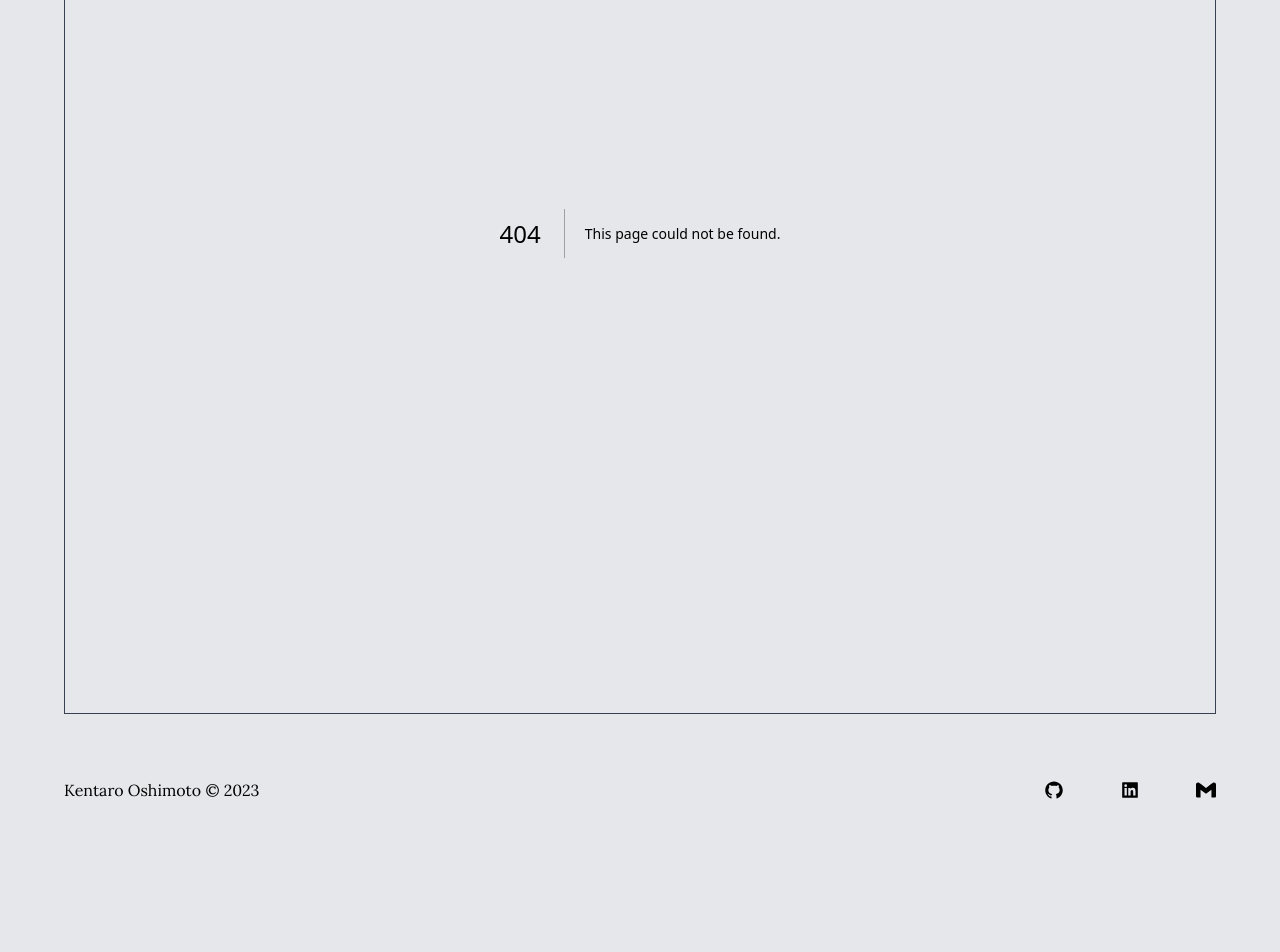
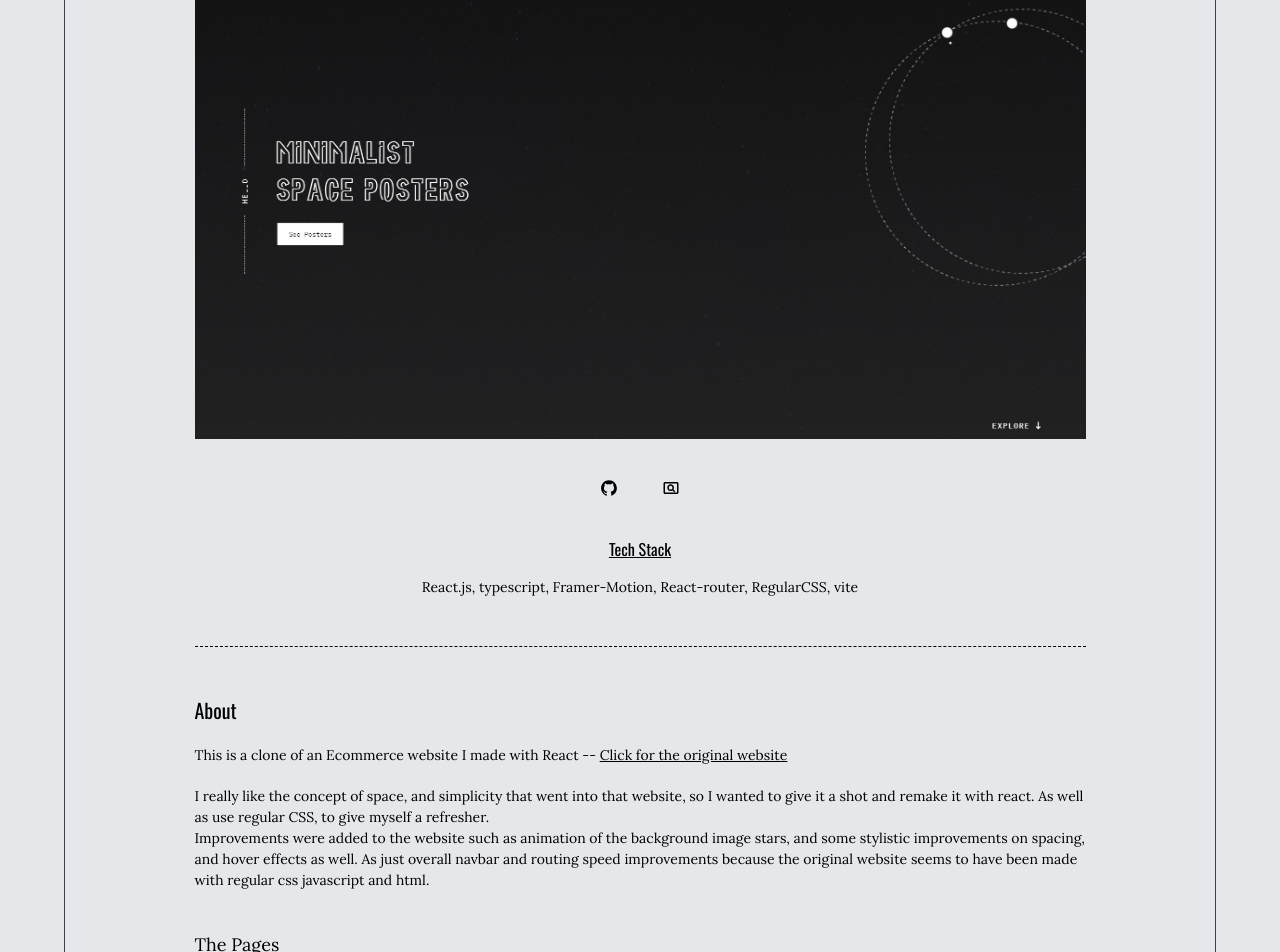
Before and after one commit to bap-ssbm/portfolio, a Next.js app: page /portfolio/minimalistic-space-poster in a window 1280 px wide. Before the commit this address had no page. Shown: the part 348-1300 px from the top of the page. Before the commit the page ends 1214 px from the top, so only its background shows below. Built offline with nearby package versions, Linux system fonts and the light colour scheme.

Commit message:
Add files via upload

```diff
--- a/app/MainComponents/Projects/ProjectsWrapper.tsx
+++ b/app/MainComponents/Projects/ProjectsWrapper.tsx
@@ -12,13 +12,10 @@ const ProjectsWrapper: FC<ProjectsWrapperProps> = ({ }) => {
     return (
         <div id='portfolio-section-wrapper' className='pb-10 flex flex-col items-center gap-10'>
             <div className='grid place-content-center grid-rows-2 grid-cols-2 items-center justify-center lg:flex-row py-10 gap-10'>
-
-                <PortfolioImgWrapper href='/portfolio/space-tourism' src='/images/portfolio/FrontEndMentor/spacetourism.jpg'/>
-
-
-                <PortfolioImgWrapper href='/portfolio/oshimoto-net' src='/images/portfolio/personal/oshimoto.net.jpg'/>
+                <PortfolioImgWrapper href='/portfolio/minimalistic-space-poster' src='/images/portfolio/personal/spa/space-posters-preview.jpg' />
+                <PortfolioImgWrapper href='/portfolio/oshimoto-net' src='/images/portfolio/personal/oshimoto.net.jpg' />
                 <PortfolioImgWrapper href='/portfolio/portfolio' src='/images/portfolio/personal/personal/final_portfolio.jpg' />
-             <PortfolioImgWrapper href='/portfolio/seta-tei' src='/images/portfolio/personal/seta-tei.jpg'/>
+                <PortfolioImgWrapper href='/portfolio/seta-tei' src='/images/portfolio/personal/seta-tei.jpg' />
 
             </div>
 
--- a/app/portfolio/components/PersonalProjects/PersonalProjects.tsx
+++ b/app/portfolio/components/PersonalProjects/PersonalProjects.tsx
@@ -9,12 +9,12 @@ interface projectsProps {
 const PersonalProjects: FC<projectsProps> = ({ }) => {
   return (
     <motion.div
-    initial={{ opacity:0}}
-    whileInView={{opacity:1, transition:{duration:1,  ease: 'easeInOut'}}}
-    viewport={{once:true}}
-    className='mt-20'>
+      initial={{ opacity: 0 }}
+      whileInView={{ opacity: 1, transition: { duration: 1, ease: 'easeInOut' } }}
+      viewport={{ once: true }}
+      className='mt-20'>
 
-      <div className='flex flex-col lg:flex-row gap-10'>
+      <div className='grid grid-rows-2 grid-cols-2  w-full gap-10'>
         <div className=''>
           <h3 className='text-[14px] italic mb-5'>Professional photographer's portfolio</h3>
           <PortfolioImgWrapper href='/portfolio/oshimoto-net' src='/images/portfolio/personal/oshimoto.net.jpg' />
@@ -25,8 +25,17 @@ const PersonalProjects: FC<projectsProps> = ({ }) => {
         </div>
         <div className=''>
           <h3 className='text-[14px] italic mb-5'>Professional Restuarant's Website</h3>
-          <PortfolioImgWrapper href='/portfolio/seta-tei' src='/images/portfolio/personal/seta-tei.jpg'/>
+          <PortfolioImgWrapper href='/portfolio/seta-tei' src='/images/portfolio/personal/seta-tei.jpg' />
         </div>
+        <div className=''>
+          <h3 className='text-[14px] italic mb-5'>
+            Minimalist
+            Space Posters
+            Clone
+          </h3>
+          <PortfolioImgWrapper href='/portfolio/minimalistic-space-poster' src='/images/portfolio/personal/spa/space-posters-preview.jpg' />
+        </div>
+
 
 
       </div>
--- /dev/null
+++ b/app/portfolio/minimalistic-space-poster/page.tsx
@@ -0,0 +1,51 @@
+import { FC } from 'react'
+import AboutTemplate from '../components/AboutTemplate'
+import Image from 'next/image'
+
+interface pageProps {
+
+}
+
+const page: FC<pageProps> = ({ }) => {
+    return (
+        <AboutTemplate title='Minimalist Space Posters Clone'
+            src='/images/portfolio/personal/spa/space-posters-preview.jpg'
+            github='https://github.com/bap-ssbm/space-posters'
+            link='https://space-posters.vercel.app/'>
+            <div className='text-center'>
+                <h3 className='text-[16px] font-Oswald underline mb-4'>
+                    Tech Stack
+                </h3>
+                <p>
+                    React.js, typescript, Framer-Motion, React-router, RegularCSS, vite
+                </p>
+            </div>
+            <hr className='border-dashed border-black dark:border-white my-12' />
+            <h2 className='font-Oswald text-[20px] mb-5'>
+                About
+            </h2>
+            <p className='mb-5'>
+                This is a clone of an Ecommerce website I made with React -- <a className='underline' href='https://www.spaceposters.co/'>Click for the original website</a>
+            </p>
+            <p>
+                I really like the concept of space, and simplicity that went into that website, so I wanted to give it a shot and remake it with react. As well as use regular CSS, to give myself a refresher.
+            </p>
+            <p>
+                Improvements were added to the website such as animation of the background image stars, and some stylistic improvements on spacing, and hover effects as well. As just overall navbar
+                and routing speed improvements because the original website seems to have been made with regular css javascript and html.
+            </p>
+            <div className='flex flex-col gap-10 w-full mt-10'>
+                <h2 className='underline text-[18px]'>The Pages</h2>
+                <Image width={1920} height={1080} alt='' src="/images/portfolio/personal/spa/productpage.jpg"/>
+                <Image width={1920} height={1080} alt='' src="/images/portfolio/personal/spa/cartpage.jpg"/>
+                <Image width={1920} height={1080} alt='' src="/images/portfolio/personal/spa/checkoutpage.jpg"/>
+            </div>
+
+
+
+
+        </AboutTemplate>
+    )
+}
+
+export default page
```
